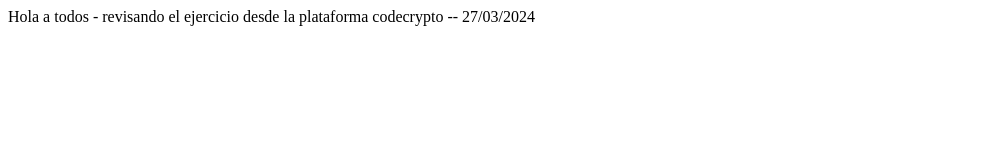
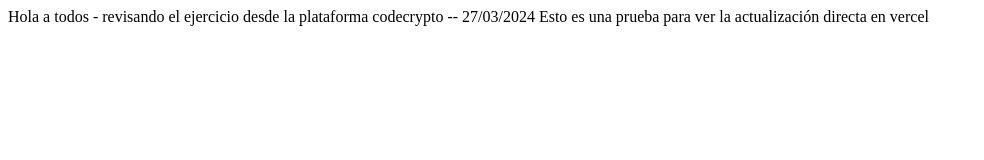
Before and after one commit to elReydelBit/Curso-primera, a plain HTML site: page index.html in a window 1280 px wide. Shown: the whole page, without its empty margins (0-984 px from the left). Drawn offline with Linux system fonts and the light colour scheme.

Commit message:
Aumento de texto y comprobación de vercel

```diff
--- a/index.html
+++ b/index.html
@@ -7,5 +7,6 @@
 </head>
 <body>
     Hola a todos - revisando el ejercicio desde la plataforma codecrypto -- 27/03/2024
+    Esto es una prueba para ver la actualización directa en vercel
 </body>
 </html>
```
